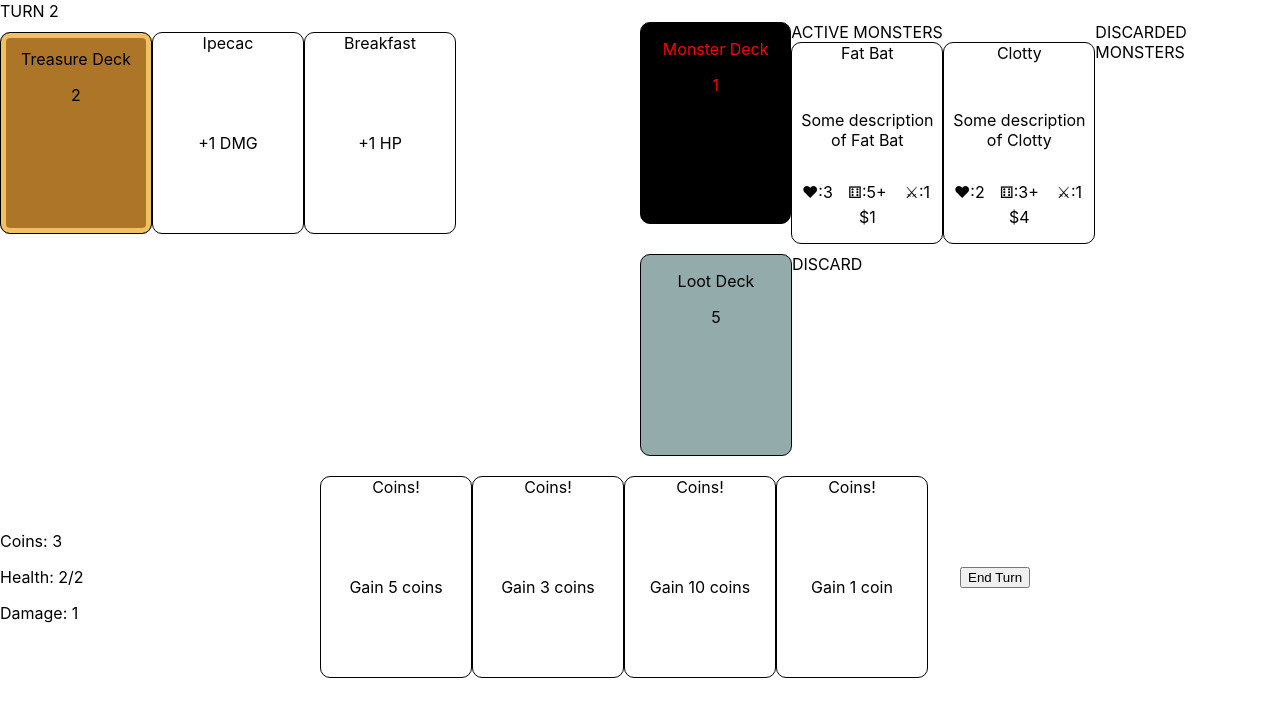
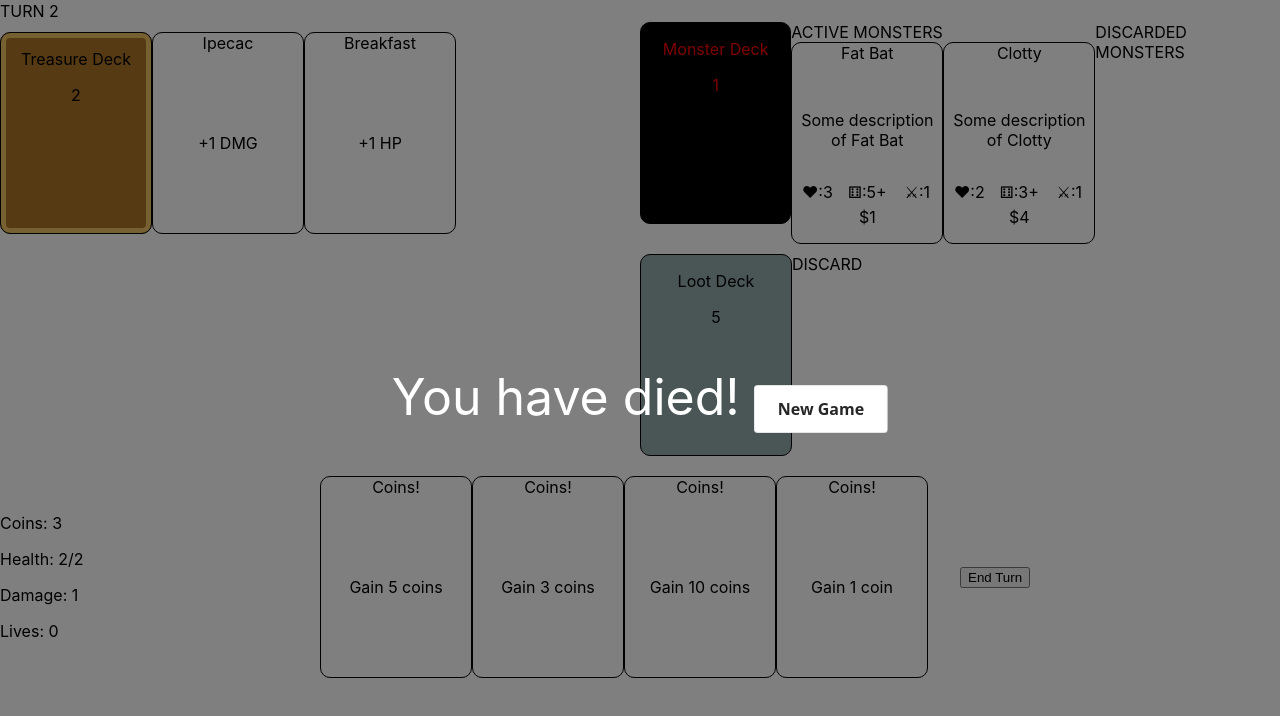
Before and after one commit to astidolph/dungeon-crawler, a React (Create React App) app: page / in a window 1280 px wide. Both pictures are taken after a click on the button "End Turn". Shown: the top 716 px of the page. Built offline with nearby package versions, Linux system fonts and the light colour scheme.

Commit message:
Introduce lives and game over screen

```diff
--- a/src/App.css
+++ b/src/App.css
@@ -45,3 +45,73 @@
 .EndTurnContainer {
   grid-area: EndTurnContainer;
 }
+
+.Overlay {
+  position: fixed;
+  width: 100%;
+  height: 100%;
+  top: 0;
+  left: 0;
+  right: 0;
+  bottom: 0;
+  background-color: rgba(0, 0, 0, 0.5);
+  z-index: 2;
+  cursor: pointer;
+}
+
+.OverlayText {
+  position: absolute;
+  top: 50%;
+  left: 50%;
+  font-size: 50px;
+  color: white;
+  transform: translate(-50%, -50%);
+  -ms-transform: translate(-50%, -50%);
+}
+
+.NewGameButton {
+  align-items: center;
+  background-color: #FFFFFF;
+  border: 1px solid rgba(0, 0, 0, 0.1);
+  border-radius: .25rem;
+  box-shadow: rgba(0, 0, 0, 0.02) 0 1px 3px 0;
+  box-sizing: border-box;
+  color: rgba(0, 0, 0, 0.85);
+  cursor: pointer;
+  display: inline-flex;
+  font-family: system-ui, -apple-system, system-ui, "Helvetica Neue", Helvetica, Arial, sans-serif;
+  font-size: 16px;
+  font-weight: 600;
+  justify-content: center;
+  line-height: 1.25;
+  margin: 0;
+  min-height: 3rem;
+  padding: calc(.875rem - 1px) calc(1.5rem - 1px);
+  position: relative;
+  text-decoration: none;
+  transition: all 250ms;
+  user-select: none;
+  -webkit-user-select: none;
+  touch-action: manipulation;
+  vertical-align: baseline;
+  width: auto;
+}
+
+.NewGameButton:hover,
+.NewGameButton:focus {
+  border-color: rgba(0, 0, 0, 0.15);
+  box-shadow: rgba(0, 0, 0, 0.1) 0 4px 12px;
+  color: rgba(0, 0, 0, 0.65);
+}
+
+.NewGameButton:hover {
+  transform: translateY(-1px);
+}
+
+.NewGameButton:active {
+  background-color: #F0F0F1;
+  border-color: rgba(0, 0, 0, 0.15);
+  box-shadow: rgba(0, 0, 0, 0.06) 0 2px 4px;
+  color: rgba(0, 0, 0, 0.65);
+  transform: translateY(0);
+}
--- a/src/App.tsx
+++ b/src/App.tsx
@@ -9,7 +9,7 @@ import Hand from './features/Hand/Hand';
 import LootDeck from './features/LootDeck/LootDeck';
 import MonsterDeck from './features/MonsterDeck/MonsterDeck';
 import { endTurn, gainCoins, selectCoins, selectCurrentTurn,
-  selectDamage, selectHealth, selectItems, selectMaxHealth } from './features/PlayerSlice';
+  selectDamage, selectHealth, selectItems, selectLives, selectMaxHealth } from './features/PlayerSlice';
 import TreasureDeck from './features/TreasureDeck/TreasureDeck';
 
 function App() {
@@ -23,6 +23,7 @@ function App() {
   const monsterDeck = useAppSelector(selectMonsterDeck);
   const items = useAppSelector(selectItems);
   const currentTurn = useAppSelector(selectCurrentTurn);
+  const lives = useAppSelector(selectLives);
 
   useEffect(() => {
     dispatch(drawLootCard());
@@ -52,6 +53,7 @@ function App() {
         <p>Coins: {coins}</p>
         <p>Health: {health}/{maxHealth}</p>
         <p>Damage: {damage}</p>
+        <p>Lives: {lives}</p>
       </div>
       <div className="HandContainer">
         <Hand></Hand>
@@ -59,6 +61,12 @@ function App() {
       <div className="EndTurnContainer">
         <button onClick={() => dispatch(endTurn())}>End Turn</button>
       </div>
+
+      {lives <= 0 &&
+        <div className="Overlay">
+          <div className="OverlayText">You have died! <button className="NewGameButton">New Game</button></div>
+        </div>
+      }
     </div>
   );
 }
--- a/src/features/PlayerSlice.ts
+++ b/src/features/PlayerSlice.ts
@@ -19,6 +19,7 @@ export interface PlayerState {
     maxNumberCombat: number;
     numberCombat: number;
     turn: number;
+    lives: number;
 }
 
 const initialState: PlayerState = {
@@ -35,7 +36,8 @@ const initialState: PlayerState = {
     numberTreasureCardsBought: 0,
     maxNumberCombat: 1,
     numberCombat: 0,
-    turn: 1
+    turn: 1,
+    lives: 1
 };
 
 export const playCardEffects =
@@ -61,6 +63,7 @@ export const playerAttacked = (damage: number): AppThunk =>
     if (playerHealth <= 0) {
         console.log('PLAYER DIED');
         dispatch(playerDied());
+        dispatch(turnEnded());
     }
 };
 
@@ -109,9 +112,11 @@ export const playerSlice = createSlice({
         },
         playerDied: (state) => {
             state.currentHealth = state.totalHealth;
+            state.lives -= 1;
         },
         turnEnded: (state) => {
             state.turn += 1;
+            state.lives -= 1;
             state.currentHealth = state.totalHealth;
             state.numberLootCardsPlayed = 0;
             state.numberTreasureCardsBought = 0;
@@ -149,4 +154,6 @@ export const selectItems = (state: RootState) => state.player.items;
 
 export const selectCurrentTurn = (state: RootState) => state.player.turn;
 
+export const selectLives = (state: RootState) => state.player.lives;
+
 export default playerSlice.reducer;
```
